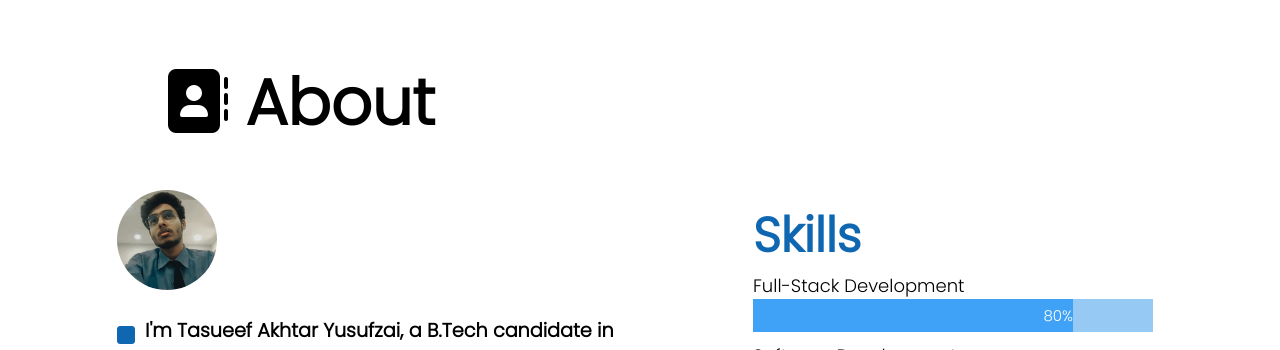
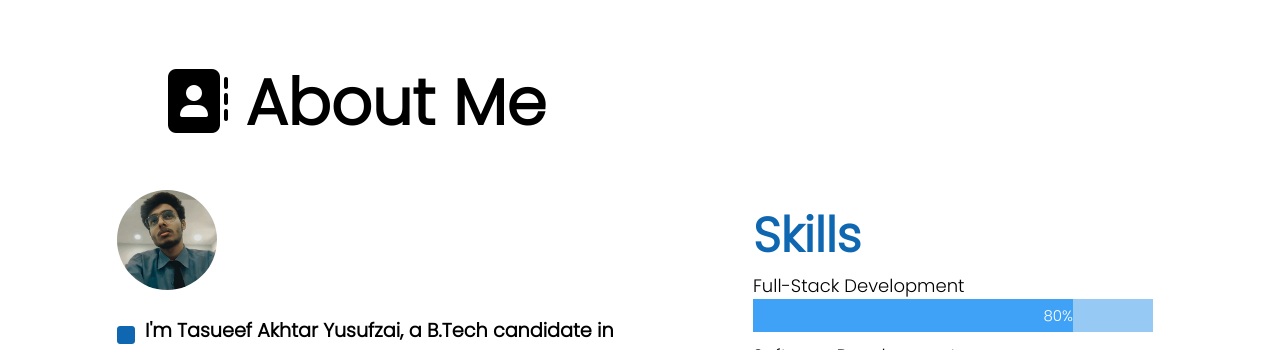
Before and after one commit to Tauseefyusufzai/tauseefyusufzai-portfolio, a plain HTML site: page index.html in a window 1280 px wide. Shown: the part 837-1187 px from the top of the page. Drawn offline with nearby package versions, Linux system fonts and the light colour scheme; a web font is replaced by a local one.

Commit message:
My personal Portfolio website

```diff
--- a/index.html
+++ b/index.html
@@ -70,7 +70,7 @@
             </section>
         </section>
         <section class="secondsection" id="about">
-            <h1 class="secondsection-h1"><i class="fa fa-address-book"></i> About</h1>
+            <h1 class="secondsection-h1"><i class="fa fa-address-book"></i> About Me</h1>
 
             <div class="master-about">
                 <div class="about-box">
--- a/mainstyles.css
+++ b/mainstyles.css
@@ -25,6 +25,7 @@ body {
     background-position: center;
     background-repeat: repeat;
     background-size: cover;
+    transition: all 0.4s ease-in-out;
     color: rgb(0, 0, 0);
     font-family: 'Poppins', sans-serif;
 }
```
